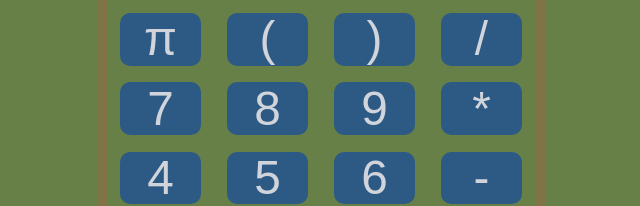
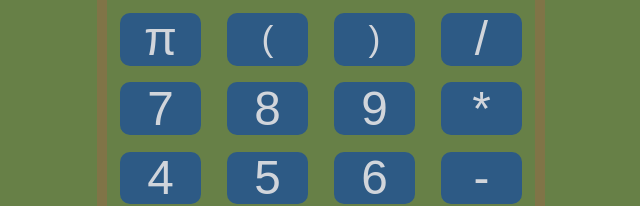
Before and after one commit to armonaDC/Odin-Calculator, a plain HTML site: page index.html in a window 1280 px wide. Shown: the part 223-429 px from the top of the page, 319-959 px from the left. Drawn offline with Linux system fonts and the light colour scheme.

Commit message:
resized parenthesis

```diff
--- a/index.html
+++ b/index.html
@@ -25,8 +25,8 @@
                 </div>
                 <div class="row-two row">
                     <button>&#960</button> <!--html code for pi-->
-                    <button>(</button>
-                    <button>)</button>
+                    <button class="parenthesis">(</button>
+                    <button class="parenthesis">)</button>
                     <button>/</button>
                 </div>
                 <div class="row-three row">
--- a/style.css
+++ b/style.css
@@ -76,6 +76,10 @@ button{
     height: calc(3.55rem + (65 - 35.5) * ((100vw - 35rem) / (1570)));
 }
 
+button.parenthesis{
+    font-size: calc(2.25rem + (45 - 22.5) * ((100vw - 35rem) / (1570)));
+}
+
 /*Below is for the footer*/
 footer{
     padding: calc(0.8rem + 7 * ((100vw - 50rem) / (1570))) 0; /*15px to 8px*/
```
